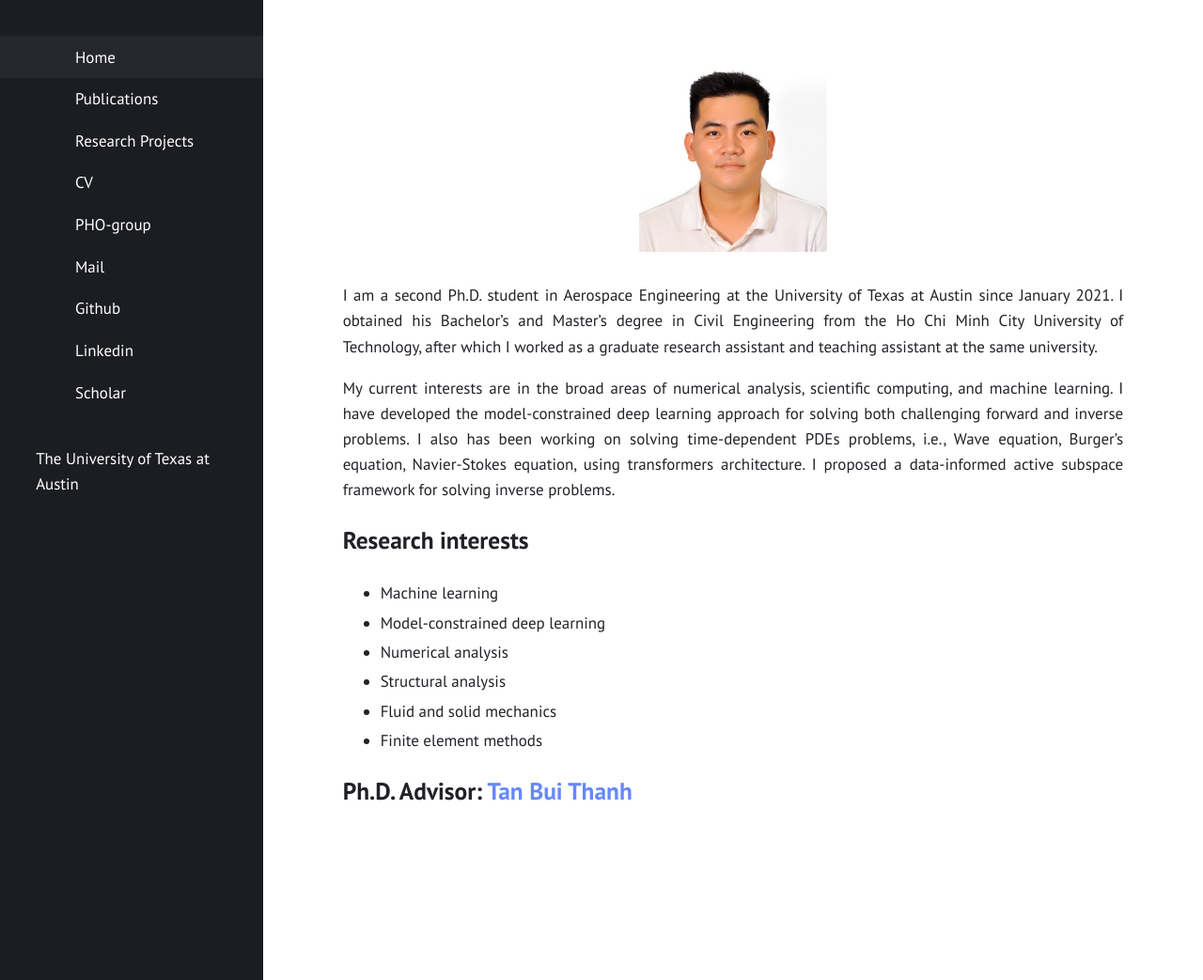
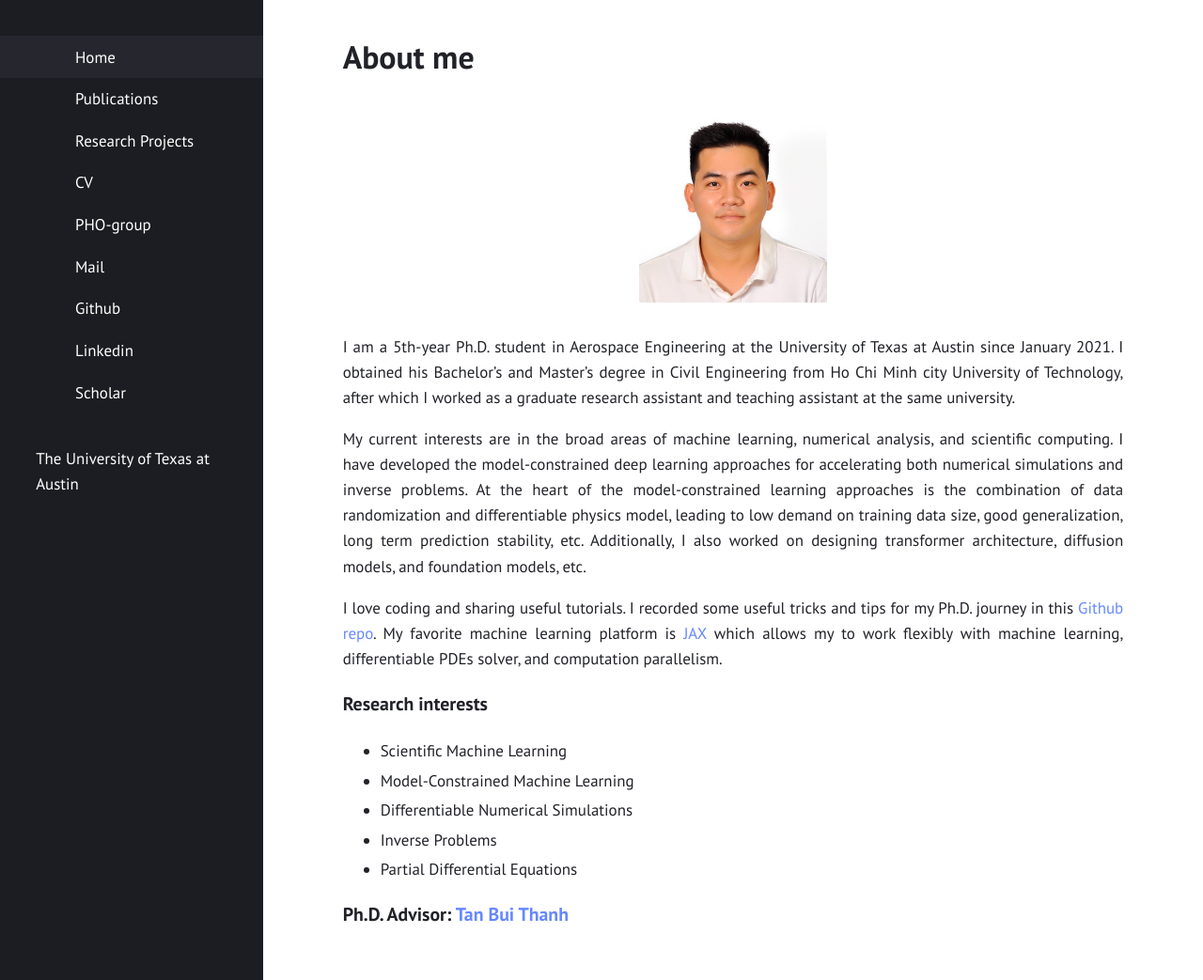
Before and after one commit to nguyenvanhaibk92/nguyenvanhaibk92.github.io, a Jekyll site: the page built from index.md, in a window 1280 px wide and 1043 px high. Shown: the whole window at 94% size. Built offline with Jekyll 4.4.1, drawn with Linux system fonts in a browser that asks for light colours.

Commit message:
update the introduction page

```diff
--- a/CV.html
+++ b/CV.html
@@ -1,6 +1,6 @@
 ---
 layout: page
-title: ""
+title: "My CV"
 ---
 
 <object data="/files/CV_HaiNguyen.pdf" width="1000" height="1200" type='application/pdf'></object>
--- a/index.md
+++ b/index.md
@@ -1,21 +1,24 @@
 ---
 layout: page
-title: ""
+title: "About me"
 ---
 
 <div align="center"> <img width="200" height = "200" src="/files/DSC_0114.JPG"></div>
 
 
-I am a second Ph.D. student in Aerospace Engineering at the University of Texas at Austin since January 2021. I obtained his Bachelor’s and Master’s degree in Civil Engineering from the Ho Chi Minh City University of Technology, after which I worked as a graduate research assistant and teaching assistant at the same university.
+I am a 5th-year Ph.D. student in Aerospace Engineering at the University of Texas at Austin since January 2021. I obtained his Bachelor’s and Master’s degree in Civil Engineering from Ho Chi Minh city University of Technology, after which I worked as a graduate research assistant and teaching assistant at the same university.
 
-My current interests are in the broad areas of numerical analysis, scientific computing, and machine learning. I have developed the model-constrained deep learning approach for solving both challenging forward and inverse problems. I also has been working on solving time-dependent PDEs problems, i.e., Wave equation, Burger’s equation, Navier-Stokes equation, using transformers architecture. I proposed a data-informed active subspace framework for solving inverse problems.
+My current interests are in the broad areas of machine learning, numerical analysis, and scientific computing. I have developed the model-constrained deep learning approaches for accelerating both numerical simulations and inverse problems. At the heart of the model-constrained learning approaches is the combination of data randomization and differentiable physics model, leading to low demand on training data size, good generalization, long term prediction stability, etc. Additionally, I also worked on designing transformer architecture, diffusion models, and foundation models, etc.
+<!-- to achieve higher order convergence rate for time-series physics data. I proposed a data-informed active subspace framework for solving inverse problems. -->
 
-## Research interests
-- Machine learning
-- Model-constrained deep learning
-- Numerical analysis
-- Structural analysis
-- Fluid and solid mechanics
-- Finite element methods
+I love coding and sharing useful tutorials. I recorded some useful tricks and tips for my Ph.D. journey in this [Github repo](https://github.com/nguyenvanhaibk92/PhD.utils). My favorite machine learning platform is [JAX](https://docs.jax.dev/en/latest/) which allows my to work flexibly with machine learning, differentiable PDEs solver, and computation parallelism.
 
-## Ph.D. Advisor: [Tan Bui Thanh](https://users.oden.utexas.edu/~tanbui/)
+### Research interests
+
+- Scientific Machine Learning
+- Model-Constrained Machine Learning
+- Differentiable Numerical Simulations
+- Inverse Problems
+- Partial Differential Equations
+
+### Ph.D. Advisor: [Tan Bui Thanh](https://users.oden.utexas.edu/~tanbui/)
```
Also changed, not shown: 1 other file.
